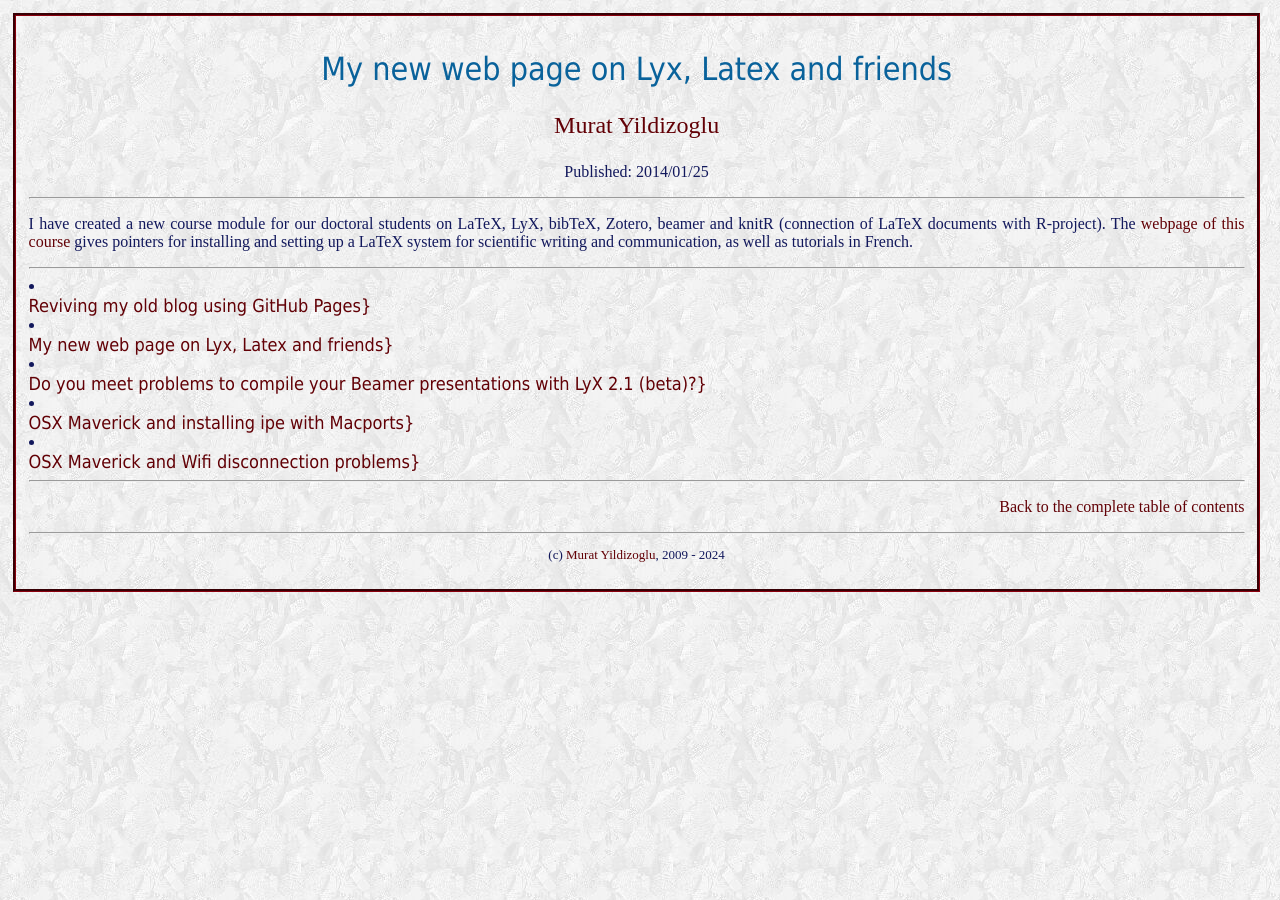
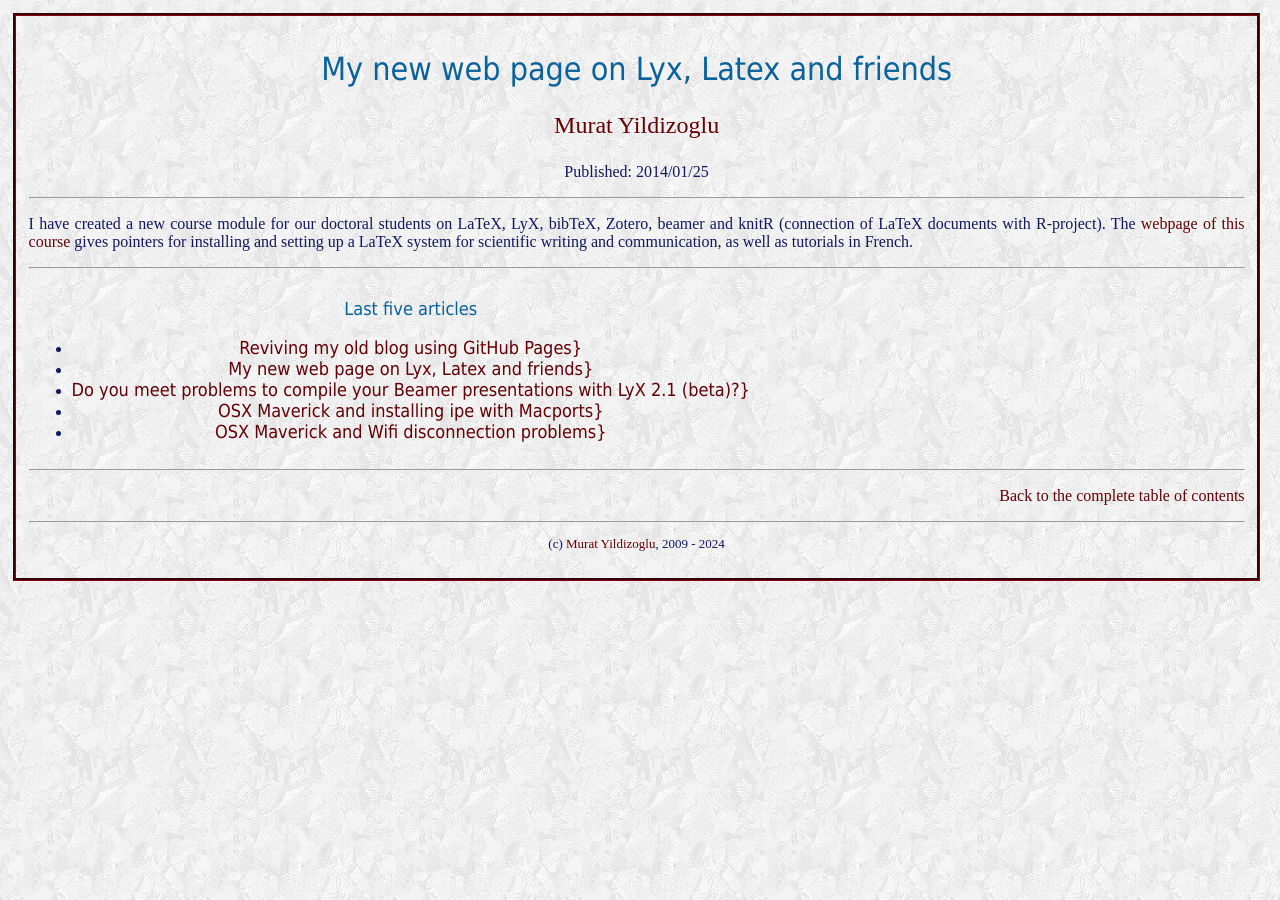
Before and after one commit to myildi/myildi.github.io, a Jekyll site: the page built from _posts/2014-1-25-lyx-latex-friends.md, in a window 1280 px wide. Built offline with Jekyll 4.4.1, drawn with Linux system fonts in a browser that asks for light colours.

Commit message:
Update post.html

```diff
--- a/_layouts/post.html
+++ b/_layouts/post.html
@@ -9,12 +9,21 @@ layout: default
 		</article>
       </div>
       <hr>
+    <table id="lastposts-table">
+    <tr style="text-align: center; width: 80%;">
+      <td>
+      <ul>
+      <H3>Last five articles</H3>
       {% for post in site.posts limit:5 %}
     <li>
       <div class="posttitle"><a href="{{ site.url }}{{ post.url }}">{{ post.title }}}</a></div>
     </li>
   {% endfor %}
 </ul>
+      </td>
+      </tr>
+      </table>
+
 
       <hr>
       <p align="right"><a href="https://myildi.github.io/">Back to the complete table of contents</a></p>
```
